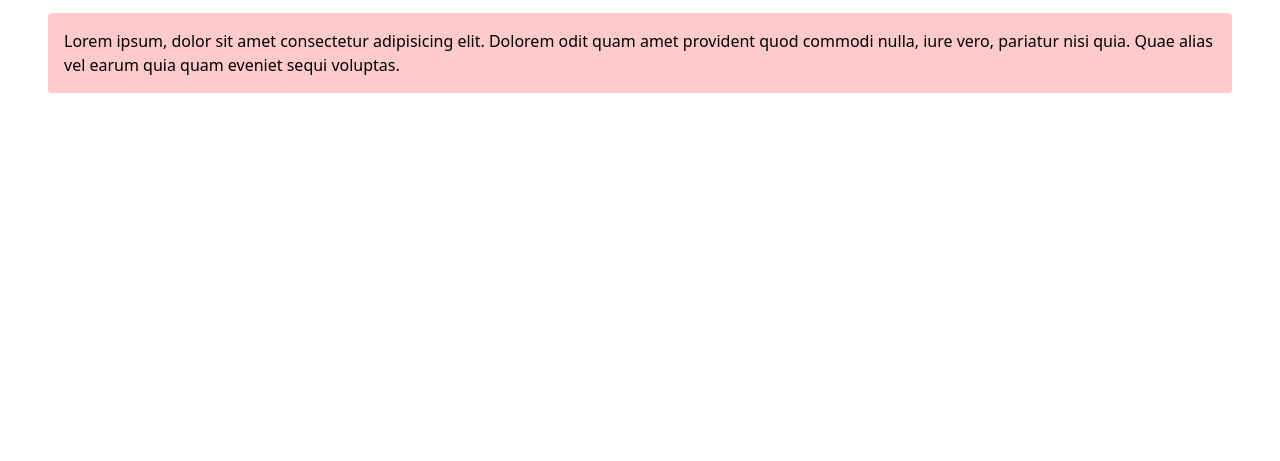
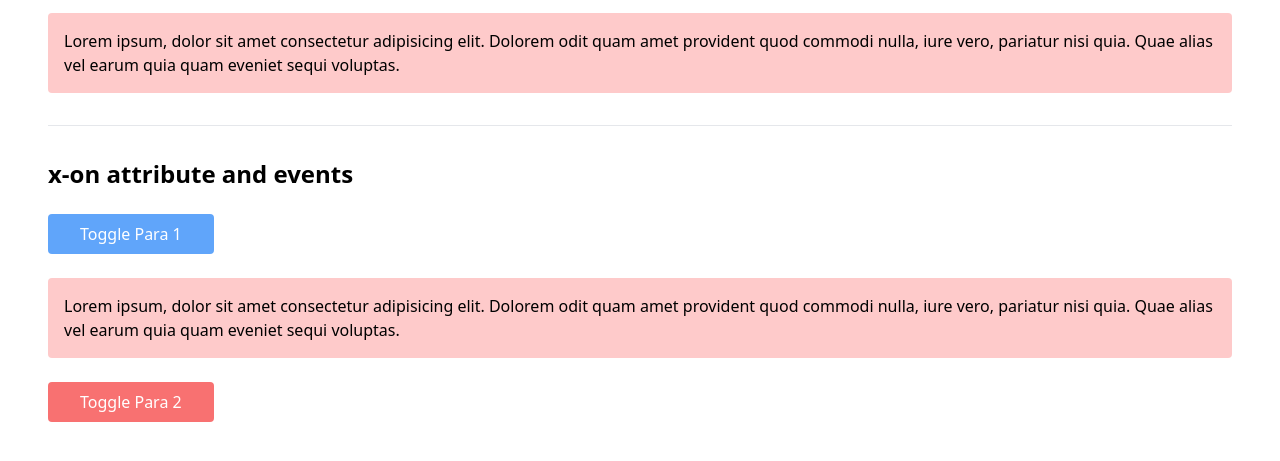
Before and after one commit to Lakshit-Chiranjiv/Alpine-JS-Sandbox, a plain HTML site: page index.html in a window 1280 px wide. Shown: the part 123-584 px from the top of the page. Drawn offline with nearby package versions, Linux system fonts and the light colour scheme.

Commit message:
x-on and events

```diff
--- a/index.html
+++ b/index.html
@@ -24,5 +24,19 @@
 
         <p class="bg-red-200 p-4 rounded my-4" x-show="isOpen2" x-cloak>Lorem ipsum, dolor sit amet consectetur adipisicing elit. Dolorem odit quam amet provident quod commodi nulla, iure vero, pariatur nisi quia. Quae alias vel earum quia quam eveniet sequi voluptas.</p>
     </div>
+
+    <hr class="bg-black my-8">
+
+    <!-- x-on | events -->
+    <h3 class="text-2xl font-semibold my-4">x-on attribute and events</h3>
+    <div x-data="{isOpen1: false, isOpen2: true}">
+        <p class="bg-sky-200 p-4 rounded my-4" x-show="isOpen1" x-cloak>Lorem ipsum, dolor sit amet consectetur adipisicing elit. Dolorem odit quam amet provident quod commodi nulla, iure vero, pariatur nisi quia. Quae alias vel earum quia quam eveniet sequi voluptas.</p>
+        <button class="bg-blue-400 text-white rounded p-2 px-8 my-2" x-on:click="isOpen1 = !isOpen1">Toggle Para 1</button>
+        <br>
+        <p class="bg-red-200 p-4 rounded my-4" x-show="isOpen2" x-cloak>Lorem ipsum, dolor sit amet consectetur adipisicing elit. Dolorem odit quam amet provident quod commodi nulla, iure vero, pariatur nisi quia. Quae alias vel earum quia quam eveniet sequi voluptas.</p>
+        <button class="bg-red-400 text-white rounded p-2 px-8 my-2" x-on:click="isOpen2 = !isOpen2">Toggle Para 2</button>
+    </div>
+
+
 </body>
 </html>
```
